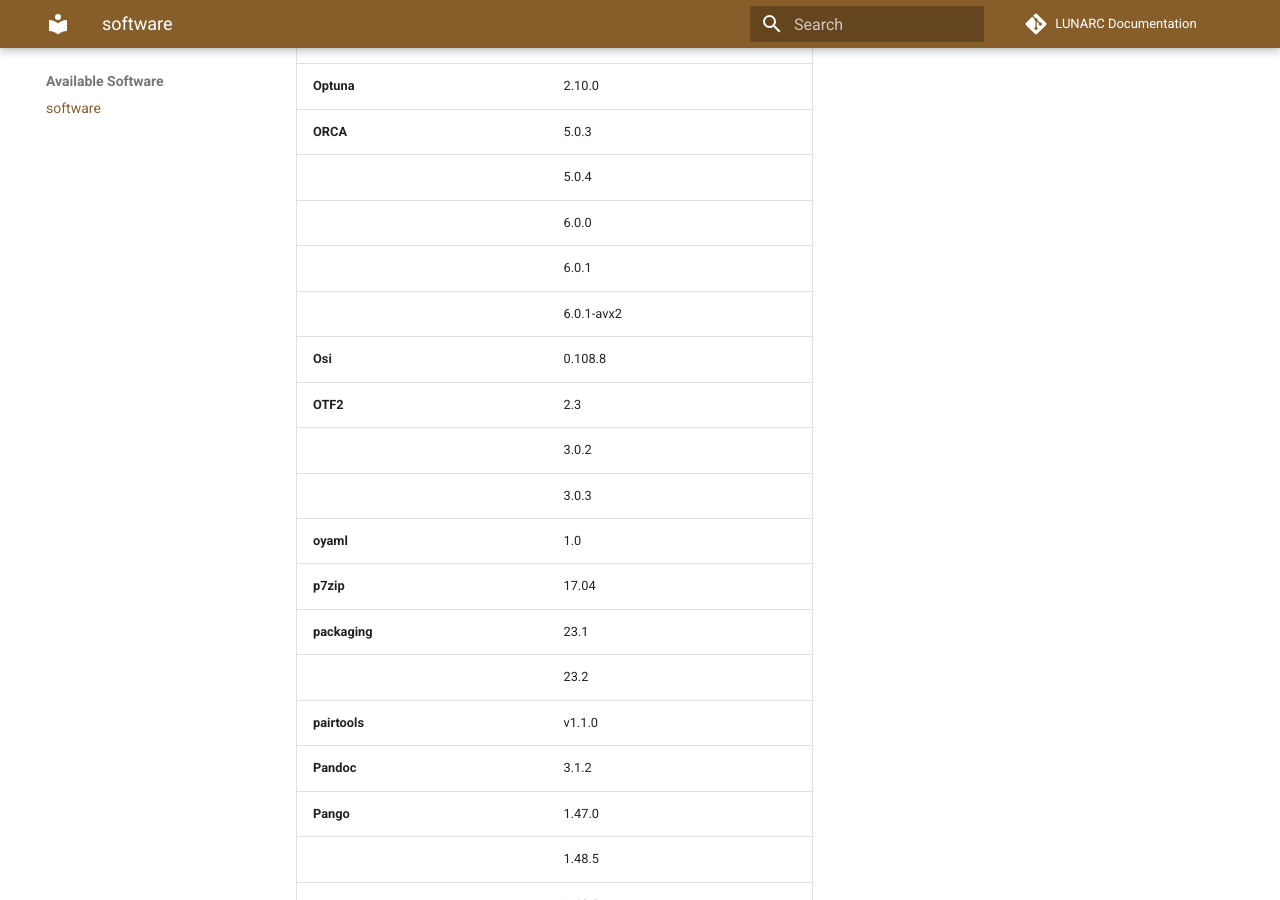
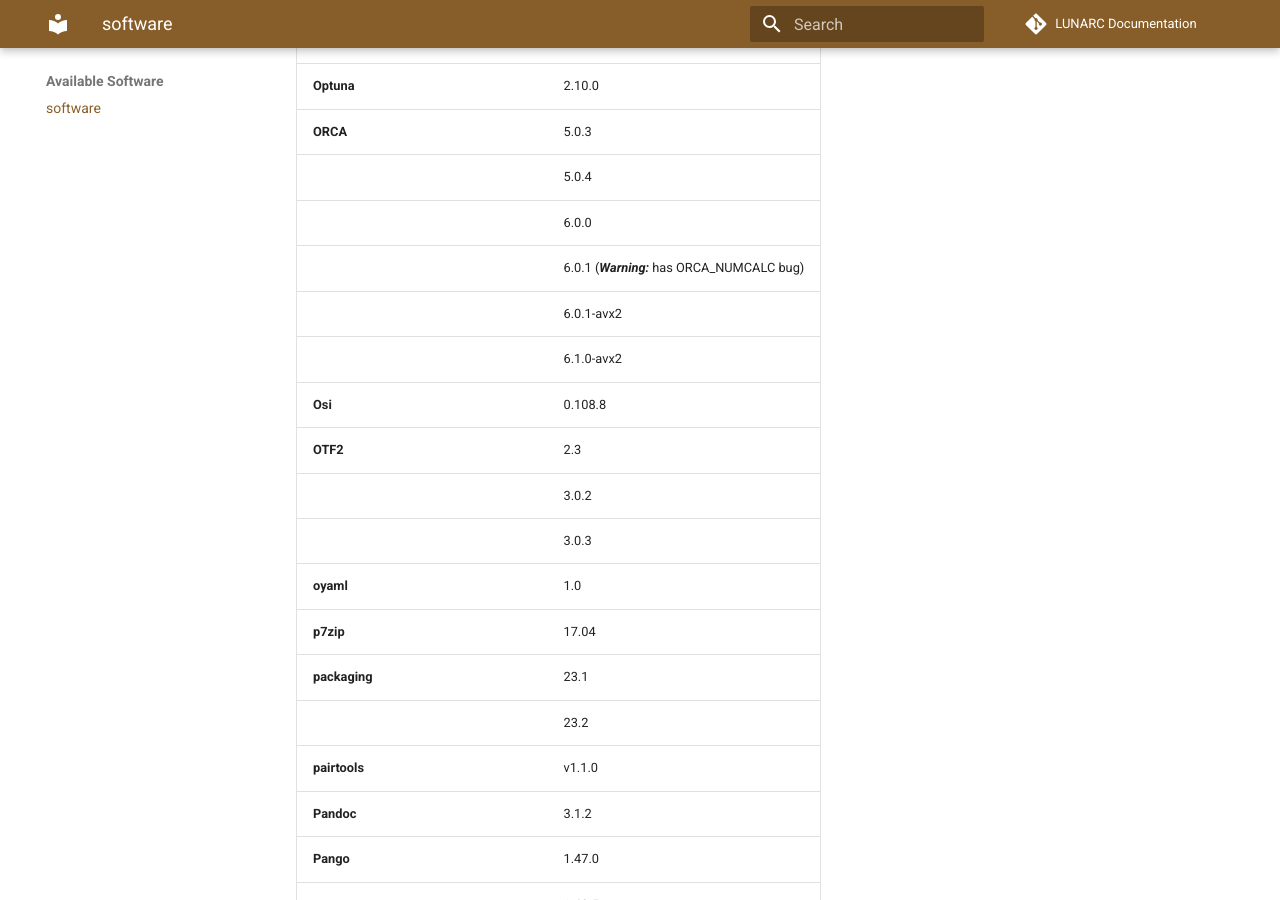
Before and after one commit to lunarc/lunarc_docs, an MkDocs documentation site: the page built from docs/software/installed_software.md, in a window 1280 px wide and 900 px high, scrolled down 63184 px. Built offline with MkDocs 1.6.1 and Material for MkDocs 9.7.7, drawn with Linux system fonts in a browser that asks for light colours; comment, search, counter and statistics services are not loaded.

Commit message:
Update installed_software.md
added mission ORCA version and warning about version 6.0.1

```diff
--- a/docs/software/installed_software.md
+++ b/docs/software/installed_software.md
@@ -1391,8 +1391,9 @@
 | **ORCA** | 5.0.3 |
 |   | 5.0.4 |
 |   | 6.0.0 |
-|   | 6.0.1 |
+|   | 6.0.1 (***Warning:*** has ORCA_NUMCALC bug)|
 |   | 6.0.1-avx2 |
+|   | 6.1.0-avx2 |
 | **Osi** | 0.108.8 |
 | **OTF2** | 2.3 |
 |   | 3.0.2 |
```
